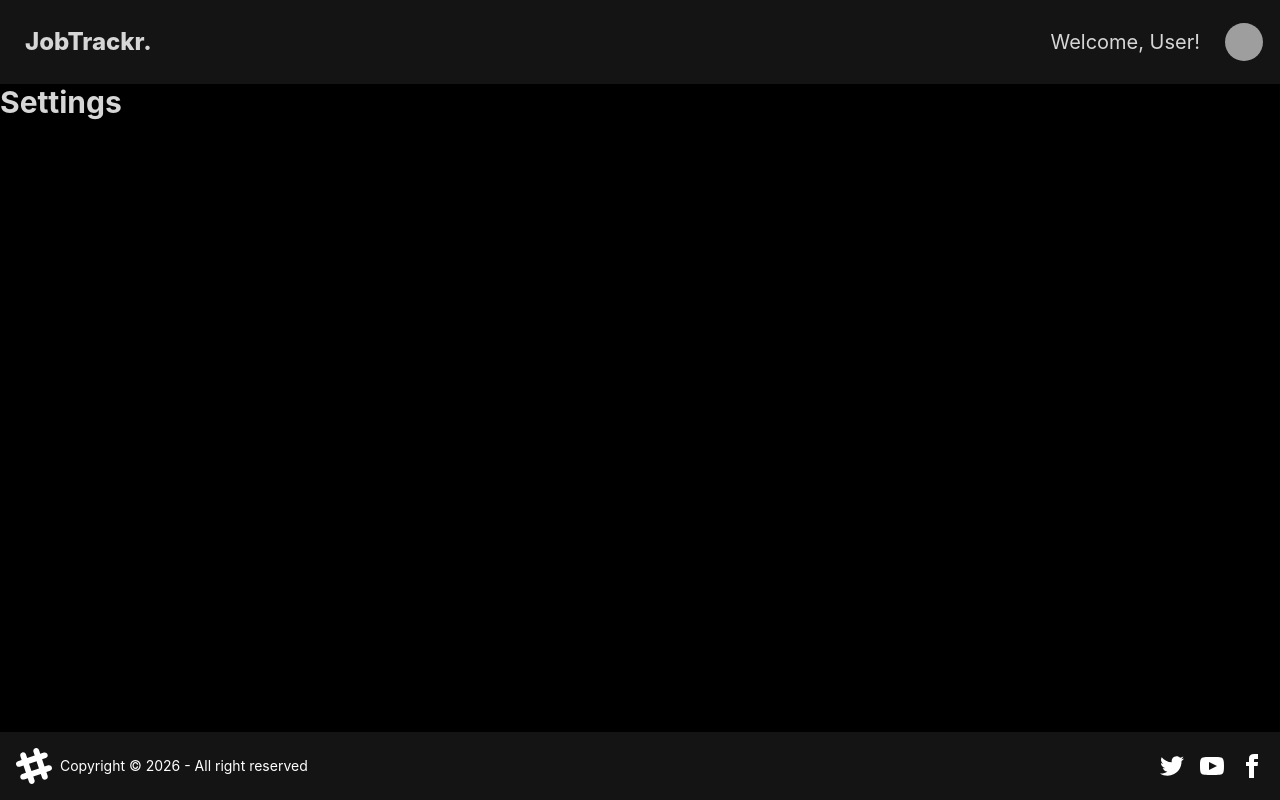
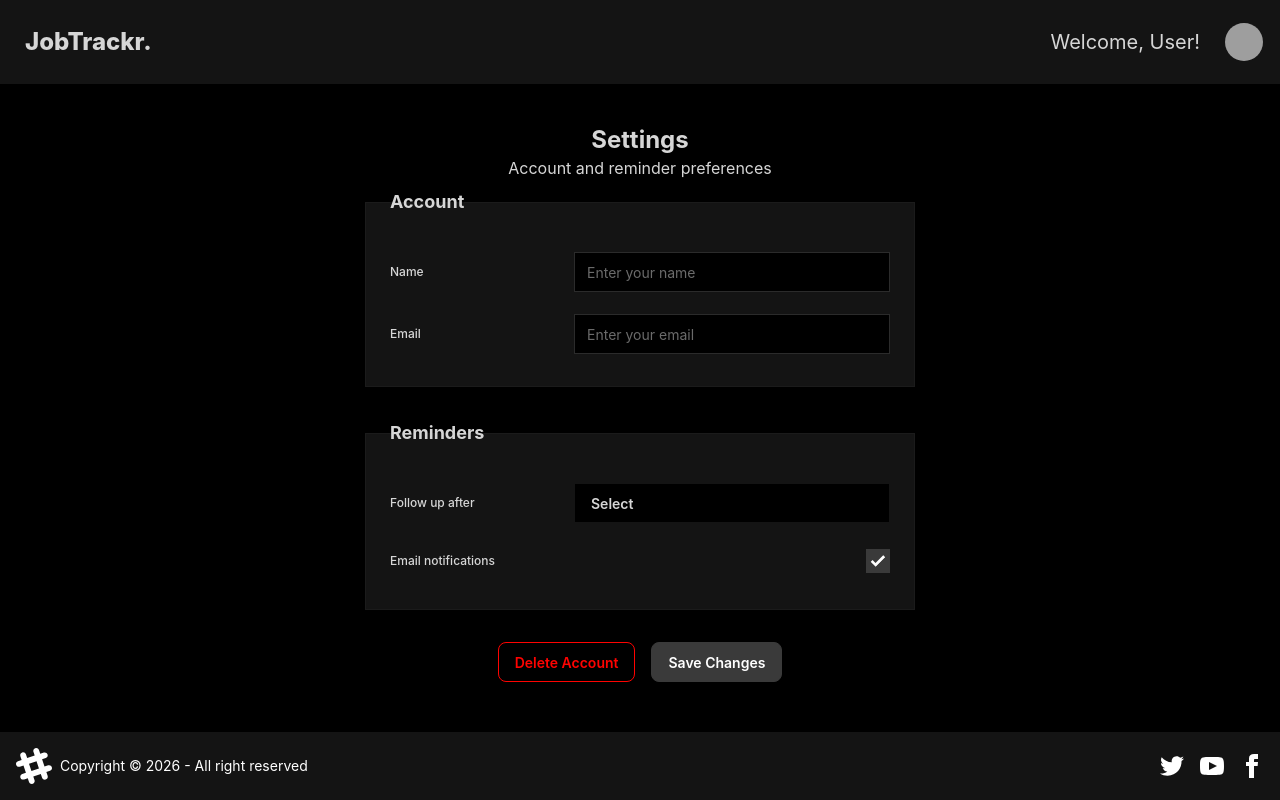
Before and after one commit to AkhilYeddu/jobTrackr-web, a React (Vite) app: page /settings in a window 1280 px wide. Built offline with nearby package versions, Linux system fonts and the light colour scheme; grey boxes are pictures that could not be loaded.

Commit message:
added Settings UI, added modal UI on click in dashboard

```diff
--- a/src/components/DashBoard.jsx
+++ b/src/components/DashBoard.jsx
@@ -9,13 +9,22 @@ const DashBoard = () => {
                     <h2 className="card-title font-bold font-bold text-xl">Razorpay</h2>
                     <p className="font-medium">SDE intern</p>
                 <div className="justify-end card-actions">
-                    <details className="dropdown ">
-                        <summary className="btn m-1 btn-primary border rounded-xl cursor-pointer  hover:bg-white hover:text-black">Actions</summary>
-                        <ul className="menu dropdown-content bg-base-200 rounded-box z-1 w-52 p-2 shadow-sm">
-                            <li><a>Item 1</a></li>
-                            <li><a>Item 2</a></li>
-                        </ul>
-                    </details>
+                    {/* Open the modal using document.getElementById('ID').showModal() method */}
+                        <button className="btn m-1 btn-primary border rounded-xl cursor-pointer  hover:bg-white hover:text-black" onClick={()=>document.getElementById('my_modal_1').showModal()}>Actions</button>
+                        <dialog id="my_modal_1" className="modal">
+                        <div className="modal-box">
+                            <h3 className="font-bold text-lg">Razorpay</h3>
+                            <p className="py-4">SDE intern</p>
+
+
+                            <div className="modal-action">
+                            <form method="dialog">
+                                {/* if there is a button in form, it will close the modal */}
+                                <button className="btn">Close</button>
+                            </form>
+                            </div>
+                        </div>
+                        </dialog>
 
             </div>
             </div>
@@ -26,13 +35,20 @@ const DashBoard = () => {
                     <h2 className="card-title font-bold font-bold text-xl">Zomato</h2>
                     <p className="font-medium">Front end intern</p>
                 <div className="justify-end card-actions">
-                    <details className="dropdown ">
-                        <summary className="btn m-1 btn-primary border rounded-xl cursor-pointer  hover:bg-white hover:text-black">Actions</summary>
-                        <ul className="menu dropdown-content bg-base-200 rounded-box z-1 w-52 p-2 shadow-sm">
-                            <li><a>Item 1</a></li>
-                            <li><a>Item 2</a></li>
-                        </ul>
-                    </details>
+                    {/* Open the modal using document.getElementById('ID').showModal() method */}
+                        <button className="btn m-1 btn-primary border rounded-xl cursor-pointer  hover:bg-white hover:text-black" onClick={()=>document.getElementById('my_modal_1').showModal()}>Actions</button>
+                        <dialog id="my_modal_1" className="modal">
+                        <div className="modal-box">
+                            <h3 className="font-bold text-lg">Hello!</h3>
+                            <p className="py-4">Press ESC key or click the button below to close</p>
+                            <div className="modal-action">
+                            <form method="dialog">
+                                {/* if there is a button in form, it will close the modal */}
+                                <button className="btn">Close</button>
+                            </form>
+                            </div>
+                        </div>
+                        </dialog>
 
             </div>
             </div>
@@ -40,17 +56,23 @@ const DashBoard = () => {
 
         <div className="card w-96 bg-base-300 card-sm shadow-sm rounded-xl transition-all duration-300 hover:-translate-y-2  m-4 hover:border-white hover:border-1">
                 <div className="card-body">
-                    <h2 className="card-title font-bold font-bold text-xl">CRED</h2>
+                    <h2 className="card-title font-bold text-xl">CRED</h2>
                     <p className="font-medium">Full stack intern</p>
                 <div className="justify-end card-actions">
-                    <details className="dropdown ">
-                        <summary className="btn m-1 btn-primary border rounded-xl cursor-pointer  hover:bg-white hover:text-black">Actions</summary>
-                        <ul className="menu dropdown-content bg-base-200 rounded-box z-1 w-52 p-2 shadow-sm">
-                            <li><a>Item 1</a></li>
-                            <li><a>Item 2</a></li>
-                        </ul>
-                    </details>
-
+                    {/* Open the modal using document.getElementById('ID').showModal() method */}
+                        <button className="btn m-1 btn-primary border rounded-xl cursor-pointer  hover:bg-white hover:text-black" onClick={()=>document.getElementById('my_modal_1').showModal()}>Actions</button>
+                        <dialog id="my_modal_1" className="modal">
+                        <div className="modal-box">
+                            <h3 className="font-bold text-lg">Hello!</h3>
+                            <p className="py-4">Press ESC key or click the button below to close</p>
+                            <div className="modal-action">
+                            <form method="dialog">
+                                {/* if there is a button in form, it will close the modal */}
+                                <button className="btn">Close</button>
+                            </form>
+                            </div>
+                        </div>
+                        </dialog>
             </div>
             </div>
         </div>
--- a/src/components/NavBar.jsx
+++ b/src/components/NavBar.jsx
@@ -1,3 +1,4 @@
+import { Link } from "react-router-dom"
 
 
 const NavBar = () => {
@@ -5,7 +6,7 @@ const NavBar = () => {
     <>
             <div className="navbar bg-base-200 shadow-sm">
     <div className="flex-1">
-        <a className="btn btn-ghost text-2xl font-extrabold">JobTrackr.</a>
+        <Link to="/"className="btn btn-ghost text-2xl font-extrabold">JobTrackr.</Link>
     </div>
     <div className="flex gap-3 p-2 items-center">
         <h3 className="m-3 text-xl">Welcome, User!</h3>
@@ -21,13 +22,27 @@ const NavBar = () => {
         <ul
             tabIndex="-1"
             className="menu menu-sm dropdown-content bg-base-300 border rounded-xl border-0 rounded-box z-1 mt-3 w-52 p-2 shadow">
+
             <li>
-            <a className="justify-between">
-                Profile
+                <Link to="/analytics"className="justify-between">
+                Analytics
+
+                </Link>
+            </li>
+
+            <li>
+                <Link to="/reminders"className="justify-between">
+                Reminders
                 <span className="badge border rounded-4xl">New</span>
-            </a>
+                </Link>
             </li>
-            <li><a>Settings</a></li>
+
+            <li>
+                <Link to="/settings" className="justify-between">
+                Settings
+                </Link>
+            </li>
+
             <li><a>Logout</a></li>
         </ul>
         </div>
--- a/src/components/Settings.jsx
+++ b/src/components/Settings.jsx
@@ -1,8 +1,91 @@
-
 const Settings = () => {
   return (
-    <div className="text-3xl font-bold">Settings</div>
-  )
-}
+    <>
 
-export default Settings
+
+    <div className="flex flex-col items-center py-10">
+
+      <div>
+      <h1 className="font-bold text-2xl text-center"> Settings</h1>
+      <h3 className="text-center">Account and reminder preferences</h3>
+    </div>
+
+      <fieldset className="fieldset bg-base-200 border border-base-300 rounded-box w-[550px] p-6 mb-6">
+        <legend className="fieldset-legend text-lg font-bold">
+          Account
+        </legend>
+
+        <div className="flex items-center gap-6 py-2">
+          <label className="w-40 font-medium">Name</label>
+          <input
+            type="text"
+            className="input input-bordered flex-1"
+            placeholder="Enter your name"
+          />
+        </div>
+
+        <div className="flex items-center gap-6 py-2">
+          <label className="w-40 font-medium">Email</label>
+          <input
+            type="email"
+            className="input input-bordered flex-1"
+            placeholder="Enter your email"
+          />
+        </div>
+      </fieldset>
+
+      <fieldset className="fieldset bg-base-200 border border-base-300 rounded-box w-[550px] p-6">
+        <legend className="fieldset-legend text-lg font-bold">
+          Reminders
+        </legend>
+
+        <div className="flex items-center gap-6 py-2">
+          <label className="w-40 font-medium">Follow up after</label>
+
+          <div className="dropdown flex-1">
+            <div tabIndex={0} role="button" className="btn w-full justify-between bg-black">
+              Select
+            </div>
+
+            <ul
+              tabIndex={-1}
+              className="dropdown-content menu bg-base-100 rounded-box w-full p-2 shadow"
+            >
+              <li><a>1 Day</a></li>
+              <li><a>3 Days</a></li>
+              <li><a>7 Days</a></li>
+              <li><a>14 Days</a></li>
+            </ul>
+          </div>
+        </div>
+
+        <div className="flex items-center justify-between py-3">
+          <label className="font-medium">
+            Email notifications
+          </label>
+
+          <input
+            type="checkbox"
+            defaultChecked
+            className="checkbox checkbox-primary"
+          />
+        </div>
+      </fieldset>
+
+      <div className="flex gap-4 mt-8  justify-end">
+        <button className="btn btn-outline btn-error rounded-lg">
+          Delete Account
+        </button>
+
+        <button className="btn btn-primary rounded-lg">
+          Save Changes
+        </button>
+      </div>
+    </div>
+    </>
+
+
+  );
+};
+
+export default Settings;
```
